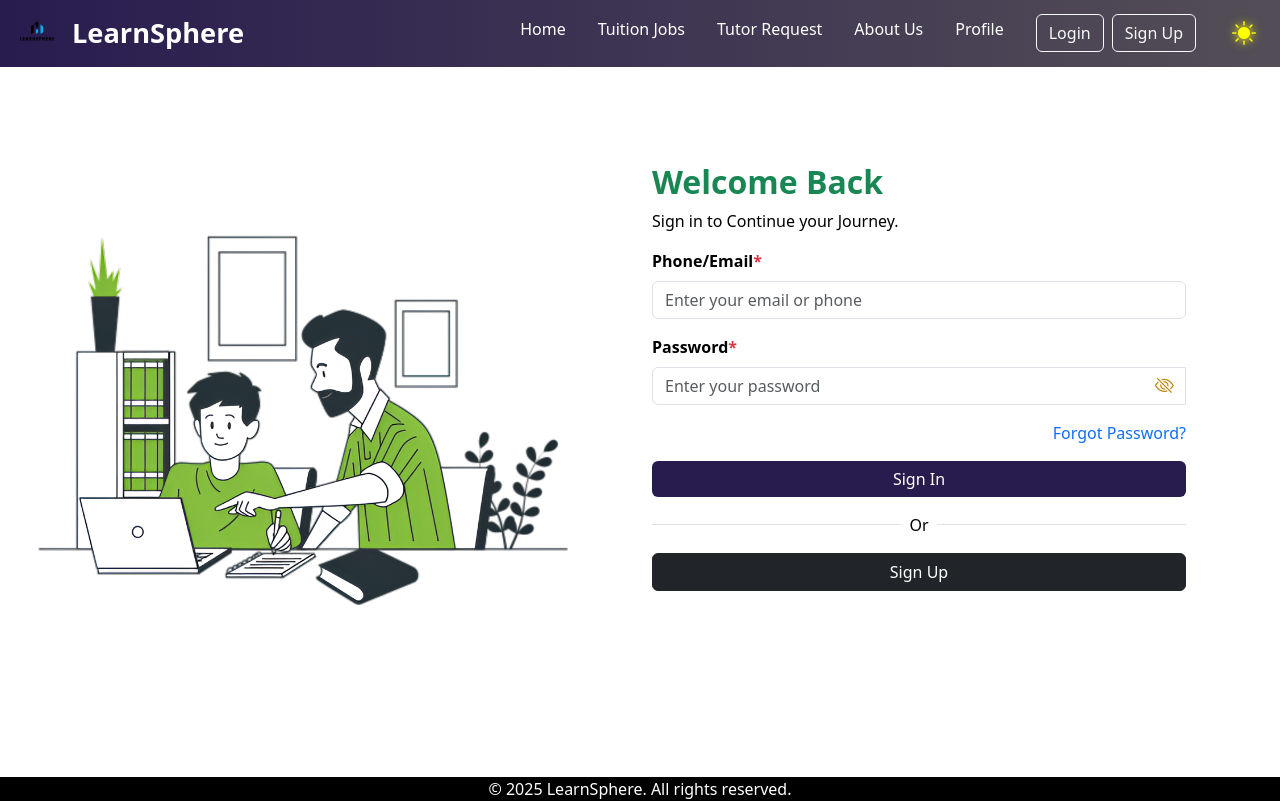
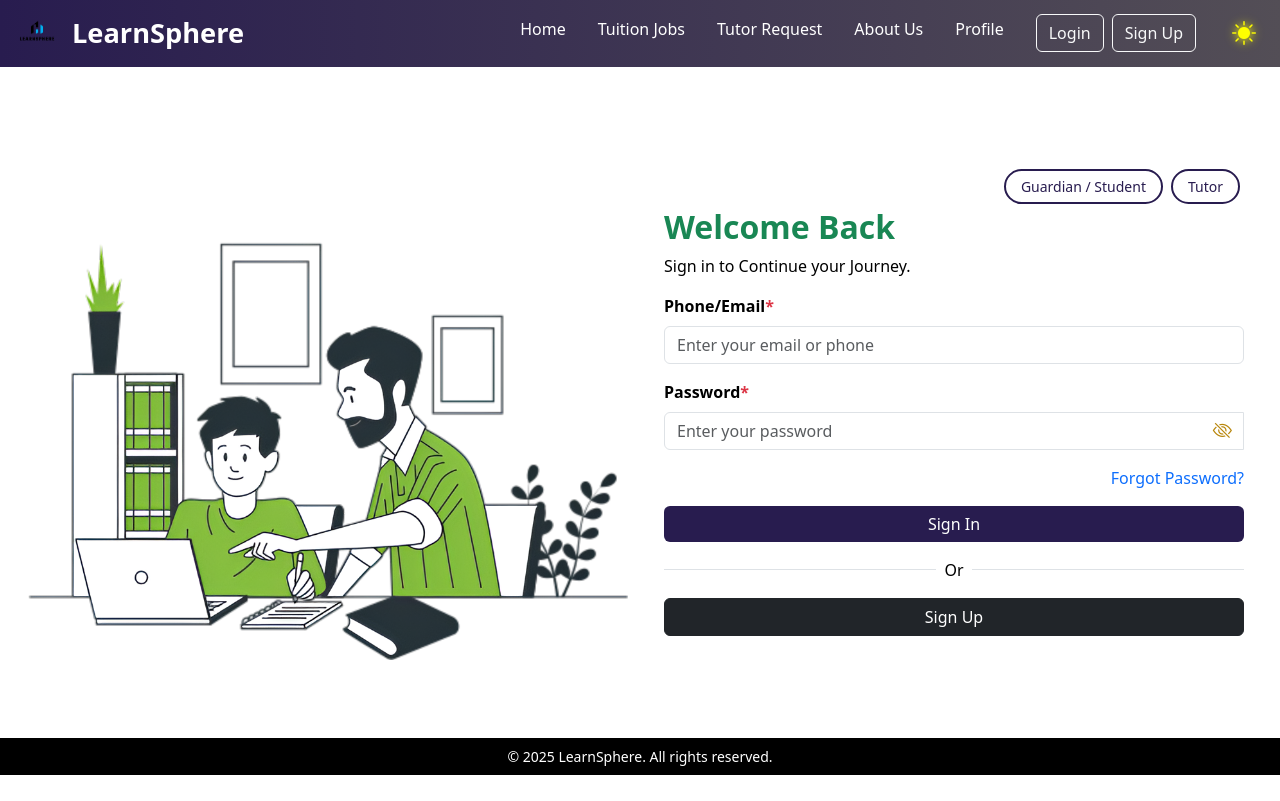
Before and after one commit to amaterasu0001/LearnSphere, a React (Vite) app: page /Login in a window 1280 px wide. Built offline with nearby package versions, Linux system fonts and the light colour scheme.

Commit message:
add two buttons in login page

```diff
--- a/src/App.css
+++ b/src/App.css
@@ -83,3 +83,13 @@
   filter: blur(5px);
   transition: filter 0.3s ease-in-out;
 }
+
+footer {
+  color: white;
+  text-align: center;
+  padding: 10px 0;
+
+  bottom: 0;
+  width: 100%;
+  font-size: 14px;
+}
--- a/src/components/Footer.jsx
+++ b/src/components/Footer.jsx
@@ -4,13 +4,9 @@ import "bootstrap-icons/font/bootstrap-icons.css";
 
 const Footer = () => {
   return (
-    <div>
-      <footer className='bg-dark text-center text-white'>
-        <div className='text-center p--1' style={{ backgroundColor: "rgb(0, 0, 0)" }}>
-          © 2025 LearnSphere. All rights reserved.
-        </div>
-      </footer>
-    </div>
+    <footer className='text-center text-white py-2 w-100' style={{ backgroundColor: "black", bottom: "0", left: "0" }}>
+      © 2025 LearnSphere. All rights reserved.
+    </footer>
   );
 };
 
--- a/src/pages/LogIn.jsx
+++ b/src/pages/LogIn.jsx
@@ -1,17 +1,17 @@
 import { useState } from "react";
 import "bootstrap/dist/css/bootstrap.min.css";
-import "bootstrap-icons/font/bootstrap-icons.css"; // Import Bootstrap Icons
+import "bootstrap-icons/font/bootstrap-icons.css"; // Bootstrap Icons
 import login1 from "../assets/login1.png";
 import Footer from "../components/Footer";
-
-import { useNavigate } from "react-router-dom"; // ✅ Import useNavigate
+import { useNavigate } from "react-router-dom";
 
 const LogIn = () => {
-  const navigate = useNavigate(); // ✅ Initialize useNavigate
+  const navigate = useNavigate();
   const [showPassword, setShowPassword] = useState(false);
   const [email, setEmail] = useState("");
   const [password, setPassword] = useState("");
-  const [error, setError] = useState({ email: false, password: false });
+  const [role, setRole] = useState(""); // Role selection state
+  const [error, setError] = useState({ email: false, password: false, role: false });
 
   const handleSubmit = (e) => {
     e.preventDefault();
@@ -20,29 +20,63 @@ const LogIn = () => {
     setError({
       email: email.trim() === "",
       password: password.trim() === "",
+      role: role === "", // Ensure role is selected
     });
 
-    if (email.trim() !== "" && password.trim() !== "") {
-      console.log("Form Submitted", { email, password });
+    if (email.trim() !== "" && password.trim() !== "" && role !== "") {
+      console.log("Form Submitted", { email, password, role });
       // Proceed with authentication logic
     }
   };
 
   return (
     <>
-      <div
-        className='container d-flex min-vh-100 align-items-center justify-content-center'
-        style={{ marginTop: "-90px" }}>
+      <div className='container-fluid d-flex align-items-center justify-content-center ' style={{ height: "671px" }}>
         <div className='row w-100'>
-          {/* Left Side Image */}
-          <div className='col-md-6 d-flex flex-column align-items justify-content-center'>
-            <img src={login1} alt='Tutoring Illustration' className='img-fluid' style={{ marginLeft: "-60px" }} />
+          {/* Left Side Image - Hidden on small screens */}
+          <div className='col-lg-6 col-md-6 d-none d-md-flex flex-column align-items-center justify-content-center'>
+            <img src={login1} alt='Tutoring Illustration' className='img-fluid' />
           </div>
 
           {/* Right Side Login Form */}
-          <div className='col-md-6 d-flex flex-column justify-content-center'>
+          <div className='col-lg-6 col-md-6 col-12 d-flex flex-column justify-content-center px-4'>
+            {/* Role Selection (Top Right) */}
+            <div className='d-flex justify-content-end flex-column align-items-end mb-1 mt-n1 '>
+              <div className='d-flex flex-wrap'>
+                <button
+                  className='btn btn-sm mx-1 my-0'
+                  onClick={() => setRole("student")}
+                  style={{
+                    backgroundColor: role === "student" ? "green" : "white",
+                    color: role === "student" ? "white" : "rgb(40, 28, 79)",
+                    border: "2px solid rgb(40, 28, 79)",
+                    borderRadius: "20px",
+                    padding: "5px 15px",
+                  }}>
+                  Guardian / Student
+                </button>
+
+                <button
+                  className='btn btn-sm mx-1 my-0'
+                  onClick={() => setRole("tutor")}
+                  style={{
+                    backgroundColor: role === "tutor" ? "green" : "white",
+                    color: role === "tutor" ? "white" : "rgb(40, 28, 79)",
+                    border: "2px solid rgb(40, 28, 79)",
+                    borderRadius: "20px",
+                    padding: "5px 15px",
+                  }}>
+                  Tutor
+                </button>
+              </div>
+
+              {/* Role Error Message - NOW DIRECTLY UNDER BUTTONS */}
+              {error.role && <div className='text-danger small mt-2'>Please select a role before proceeding.</div>}
+            </div>
+
             <h2 className='text-success fw-bold'>Welcome Back</h2>
             <p>Sign in to Continue your Journey.</p>
+
             <form onSubmit={handleSubmit}>
               {/* Phone/Email Field */}
               <div className='mb-3'>
```
